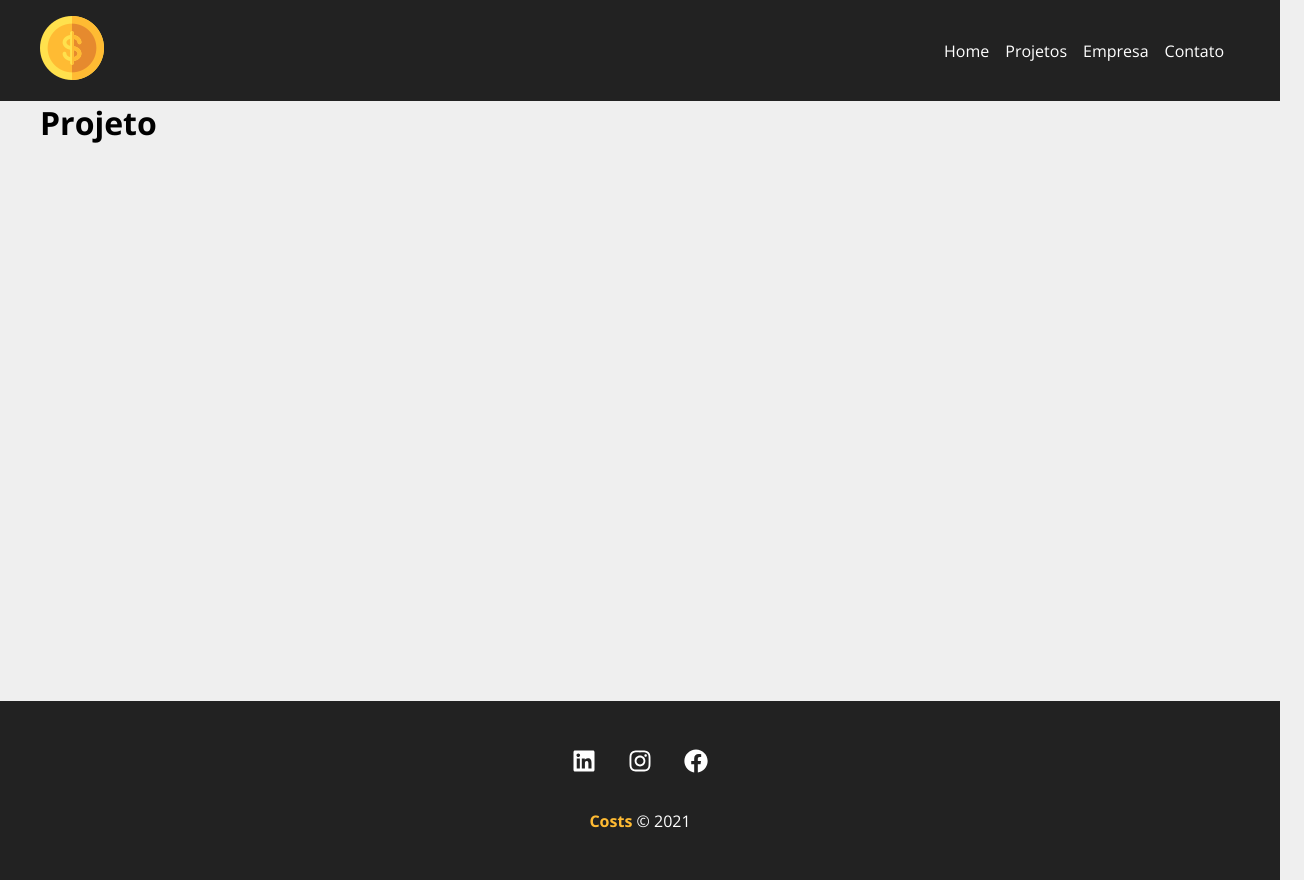
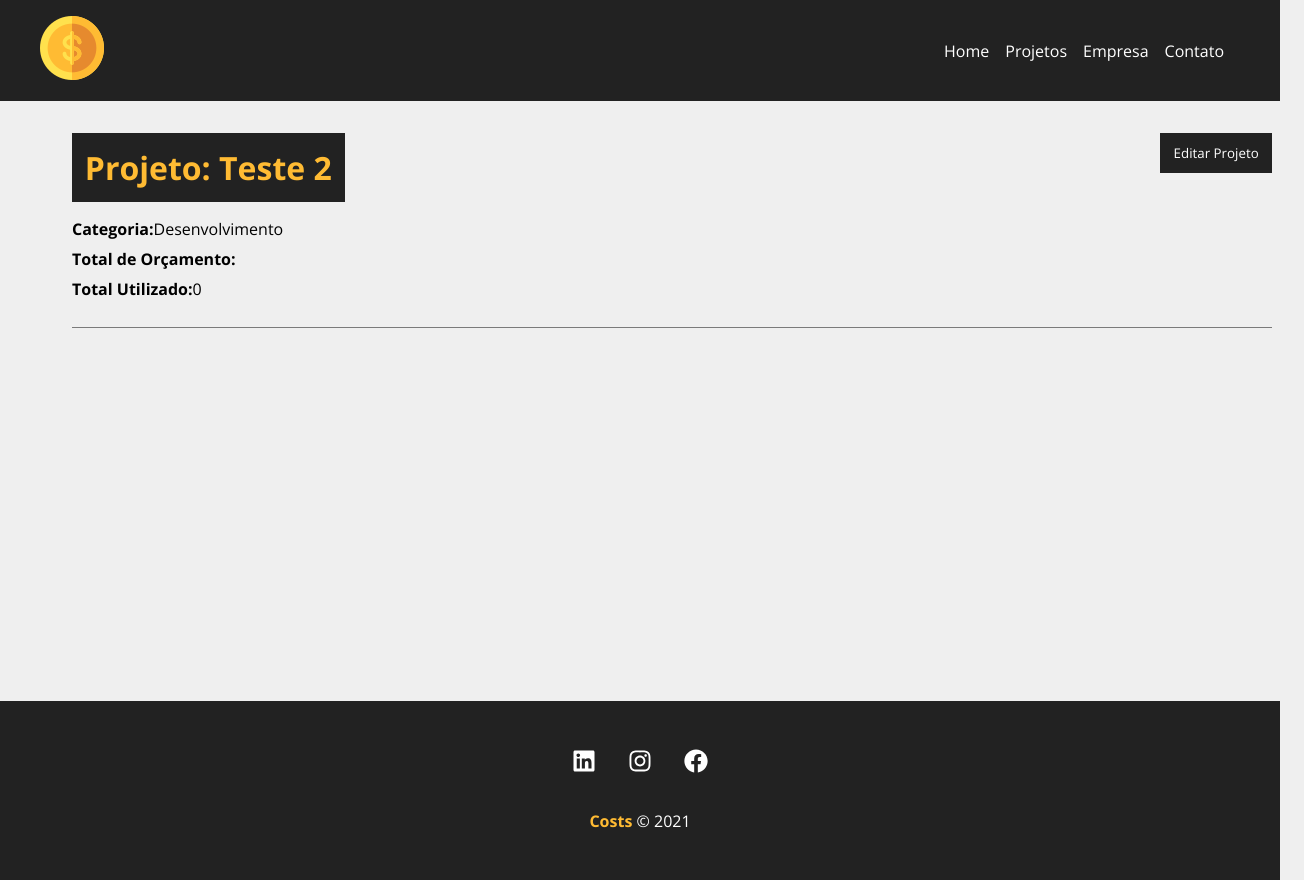
Before and after one commit to nederhayden/gerenciador-de-projetos, a React (Create React App) app: page /project/2 in a window 1280 px wide. Shown: the whole page, 1304 px wide, since content can reach past the window. Built offline with nearby package versions, Linux system fonts and the light colour scheme; data requests are answered from the project's data file.

Commit message:
show details project

```diff
--- a/db.json
+++ b/db.json
@@ -1,11 +1,22 @@
 {
   "projects": [
     {
-      "name": "Teste",
-      "budget": "100000",
+      "name": "Teste 1",
+      "budget": "10000",
       "category": {
         "id": "1",
         "name": "Infra"
+      },
+      "cost": 0,
+      "services": [],
+      "id": 1
+    },
+    {
+      "name": "Teste 2",
+      "budget": "10000",
+      "category": {
+        "id": "2",
+        "name": "Desenvolvimento"
       },
       "cost": 0,
       "services": [],
--- a/src/components/pages/Project.js
+++ b/src/components/pages/Project.js
@@ -1,13 +1,17 @@
 import { useState, useEffect } from "react";
 import { useParams } from "react-router-dom";
+import Loading from "../layout/Loading";
+import Container from "../layout/Container";
 
 import styles from "./Project.module.css";
 
 export default function Project() {
   const { id } = useParams();
   const [project, setProject] = useState([]);
+  const [showProjectForm, setShowProjectForm] = useState(false);
 
   useEffect(() => {
+    setTimeout(() => {
       fetch(`http://localhost:5000/projects/${id}`, {
         method: "GET",
         headers: {
@@ -19,11 +23,49 @@
           setProject(data);
         })
         .catch((err) => console.error(err));
+    }, 1500);
   }, [id]);
 
+  function toggleProjectForm() {
+    setShowProjectForm(!showProjectForm);
+  }
+
   return (
-    <div>
-      <h1>Projeto</h1>
+    <>
+      {project.name ? (
+        <div className={styles.project_details}>
+          <Container customClass="column">
+            <div className={styles.details_container}>
+              <h1>Projeto: {project.name}</h1>
+              <button className={styles.btn} onClick={toggleProjectForm}>
+                {!showProjectForm ? "Editar Projeto" : "Fechar"}
+              </button>
+              {!showProjectForm ? (
+                <div className={styles.project_info}>
+                  <p>
+                    <span>Categoria:</span>
+                    {project.category.name}
+                  </p>
+                  <p>
+                    <span>Total de Orçamento:</span>
+                    {project.category.budget}
+                  </p>
+                  <p>
+                    <span>Total Utilizado:</span>
+                    {project.cost}
+                  </p>
                 </div>
+              ) : (
+                <div className={styles.project_info}>
+                  <p>detalhes do projeto</p>
+                </div>
+              )}
+            </div>
+          </Container>
+        </div>
+      ) : (
+        <Loading />
+      )}
+    </>
   );
 }
--- a/src/components/pages/Project.module.css
+++ b/src/components/pages/Project.module.css
@@ -0,0 +1,48 @@
+.project_details {
+  padding: 2em;
+}
+
+.project_details h1,
+.project_details h2,
+.project_details p {
+  margin-bottom: 0.5em;
+}
+
+.project_details h1 {
+  background-color: #222;
+  color: #ffbb33;
+  padding: 0.4em;
+}
+
+.project_details span {
+  font-weight: bold;
+}
+
+.details_container,
+.service_form_container {
+  border-bottom: 1px solid #7a7a7a;
+  margin-bottom: 1.2em;
+  padding-bottom: 1.2em;
+  display: flex;
+  justify-content: space-between;
+  flex-wrap: wrap;
+}
+
+.btn {
+  background-color: #222;
+  color: #fff;
+  padding: 0.5em 1em;
+  text-decoration: none;
+  transition: 0.5s;
+  cursor: pointer;
+  max-height: 40px;
+  border: none;
+}
+
+.btn:hover {
+  color: #ffbb33;
+}
+
+.project_info {
+  width: 100%;
+}
```
Lines whose indentation alone changed are shown as unchanged.
